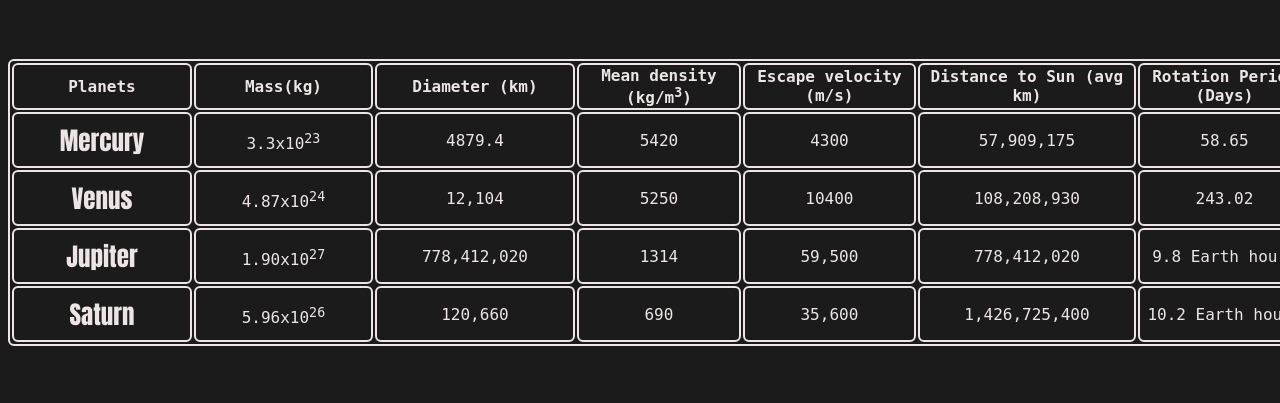
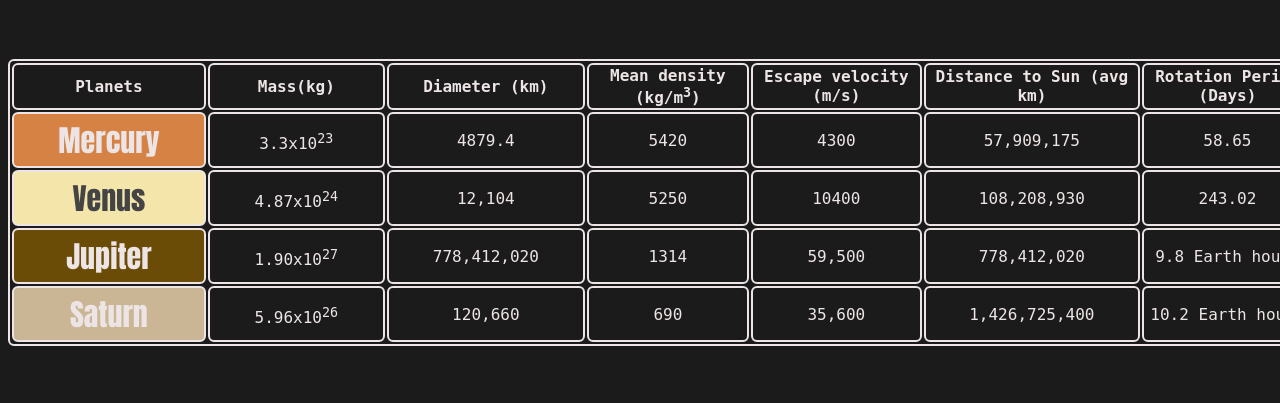
Before and after one commit to lephil505006/Lab5, a plain HTML site: page index.html in a window 1280 px wide. Shown: the part 374-777 px from the top of the page. Drawn offline with Linux system fonts and the light colour scheme.

Commit message:
Made a lot of changes hoping its final

```diff
--- a/css/style.css
+++ b/css/style.css
@@ -34,6 +34,34 @@ body{
 		margin-top: 200px;
 }
 
+.merc{
+		background-color: #d68244;
+		color: #EDE5E5;
+		font-family: Impact, monospace;
+		font-size: 30px;
+	}
+
+.venus{
+		background-color: #f4e6ab;
+		color: #444445;
+		font-family: Impact, monospace;
+		font-size: 30px;
+	}
+
+.jup{
+		background-color: #6b4c07;
+		color: #EDE5E5;
+		font-family: Impact, monospace;
+		font-size: 30px;
+	}
+
+.sat{
+		background-color: #cab695;
+		color: #EDE5E5;
+		font-family: Impact, monospace;
+		font-size: 30px;
+	}
+
 table{
 		border-color: #EDE5E5;
 		color: #EDE5E5;
@@ -48,24 +76,13 @@ table, th, td{
 		margin: auto;
 		border-collapse:separate;
         border-radius:6px;
+		border-color: #EDE5E5;
 		font-family: DejaVu Sans Mono, monospace;
 }
 
 td{
 
 	    height: 50px;
-}
-
-
-.planets{
-	color: #EDE5E5;
-	font-family: Impact, monospace;
-	font-size: 25px;
-	border-color = orange;
-}
-
-#merc{
-	background-color = orange;
 }
 
 .img1{
@@ -117,3 +134,10 @@ td{
 .imgs img{
 	    margin-top: 40px;
 }
+
+#bot{
+	    text-align: center;
+		color: #EDE5E5;
+		font-family: Impact, monospace;
+		font-size: 50px;
+}
--- a/index.html
+++ b/index.html
@@ -24,7 +24,7 @@
          <th>Revolution Period (Years)</th>
        </tr>
        <tr>
-         <td class="planets",id="merc">Mercury</td>
+         <td class="merc">Mercury</td>
          <td>3.3x10<sup>23<sup></td>
          <td>4879.4</td>
          <td>5420</td>
@@ -34,7 +34,7 @@
          <td>87.97</td>
        </tr>
 	   <tr>
-         <td class="planets">Venus</td>
+         <td class="venus">Venus</td>
          <td>4.87x10<sup>24<sup></td>
          <td>12,104</td>
          <td>5250</td>
@@ -44,7 +44,7 @@
          <td>224.7</td>
        </tr>
 	   <tr>
-         <td class="planets">Jupiter</td>
+         <td class="jup">Jupiter</td>
          <td>1.90x10<sup>27<sup></td>
          <td>778,412,020</td>
          <td>1314</td>
@@ -54,7 +54,7 @@
          <td>11.86</td>
        </tr>
 	   <tr>
-         <td class="planets">Saturn</td>
+         <td class="sat">Saturn</td>
          <td>5.96x10<sup>26<sup></td>
          <td>120,660</td>
          <td>690</td>
@@ -84,7 +84,8 @@
     </div>
   </div>
   <div class="space">
-	  <img id="man" src="images/spaceman.gif"></img>
-	</div>
+    <img id="man" src="images/spaceman.gif"></img>
+	<p id="bot">Ride On</p>
+  </div>
   </body>
 </html>
```
Also changed, not shown: 2 other files. Lines whose indentation alone changed are shown as unchanged.
